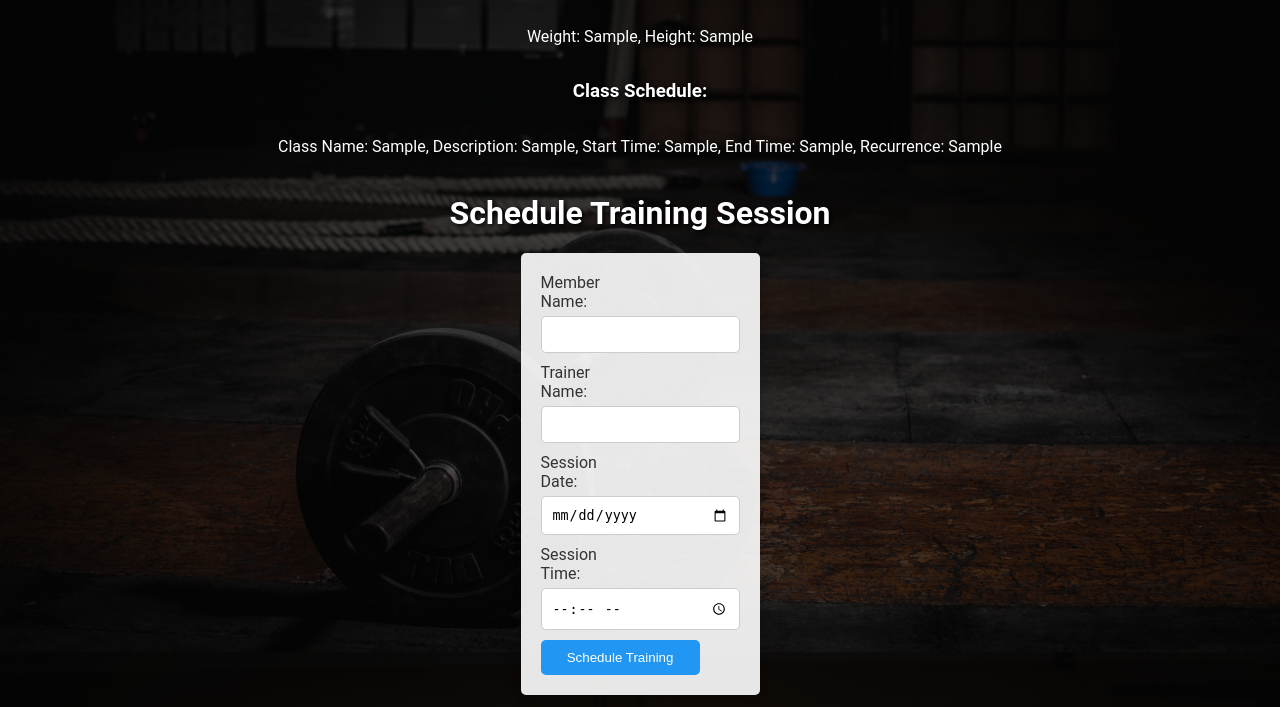
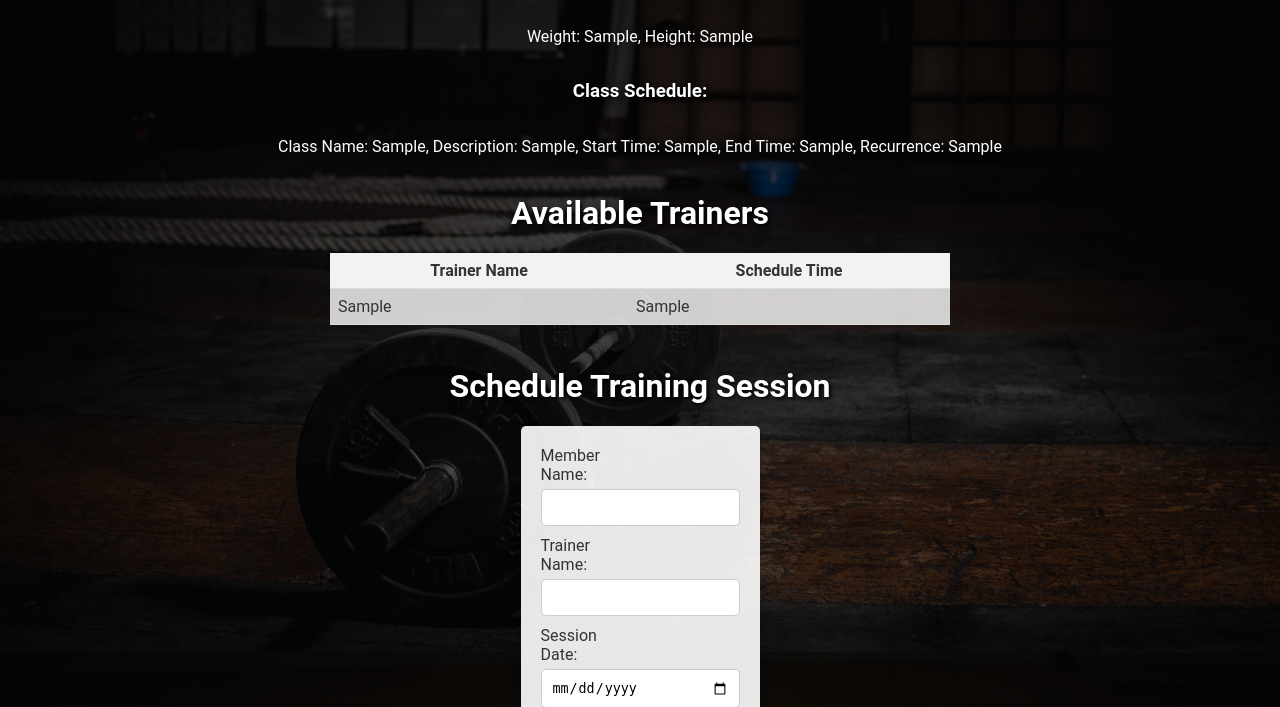
Before and after one commit to vishalparmar01/COMP3005-Project, a Django app: template gymmanagement/gymapp/templates/gymapp/register_member.html in a window 1280 px wide. Shown: the part 1898-2605 px from the top of the page. Run offline with Django 5.2, Linux system fonts and the light colour scheme; the template is opened without the code that fills it: most values are stand-ins (such as "Sample title", 1, 10 or a date in 2020).

Commit message:
This is the for available times.

```diff
--- a/gymmanagement/gymapp/templates/gymapp/register_member.html
+++ b/gymmanagement/gymapp/templates/gymapp/register_member.html
@@ -99,6 +99,24 @@
         <p>Please enter a member name to display the dashboard.</p>
     {% endif %}
 
+    <h1>Available Trainers</h1>
+    <table>
+        <thead>
+            <tr>
+                <th>Trainer Name</th>
+                <th>Schedule Time</th>
+            </tr>
+        </thead>
+        <tbody>
+            {% for schedule in trainer_schedules %}
+            <tr>
+                <td>{{ schedule.0 }}</td>
+                <td>{{ schedule.1 }}</td>
+            </tr>
+            {% endfor %}
+        </tbody>
+    </table>
+
     <h1>Schedule Training Session</h1>
     <form action="/register-member/" method="post">
         {% csrf_token %}
--- a/gymmanagement/gymapp/views.py
+++ b/gymmanagement/gymapp/views.py
@@ -65,6 +65,8 @@ def register_member(request):
             room_number = Member.book_room(
                 connection, name, booking_date, booking_time
             )
+    trainer_schedules = Trainer.get_trainers_schedule(connection)
+    print(trainer_schedules)  # Print schedules for testing
 
     if member_name:
         print(member_name)
@@ -85,7 +87,8 @@ def register_member(request):
         'column_names': column_names,
         'health_metrics': health_metrics,
         'class_schedule': class_schedule,
-        'member_name': member_name
+        'member_name': member_name,
+        'trainer_schedules': trainer_schedules
     })
 
 def register_trainer(request):
```
Also changed, not shown: gymmanagement/gymapp/trainer.py (+18 -0 lines).
